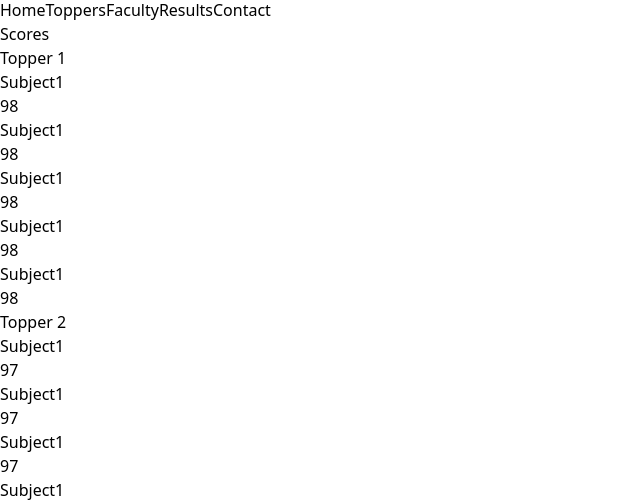
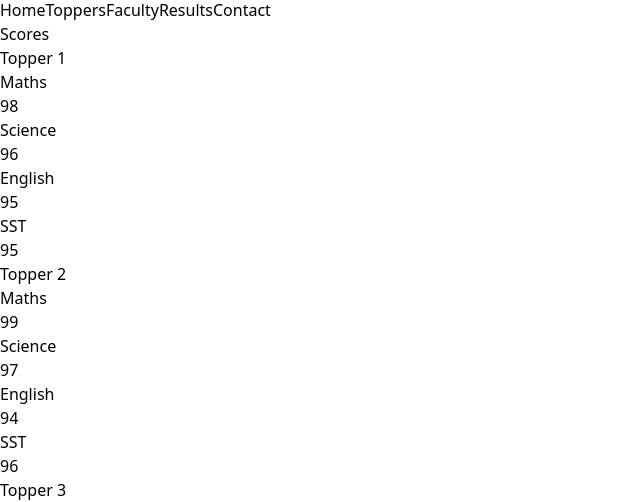
Before and after one commit to Rishabh503/result_cga, a React (Vite) app: page /result/linkClass6 in a window 1280 px wide. Shown: the part 302-804 px from the top of the page, without its empty margins (0-640 px from the left). Built offline with nearby package versions, Linux system fonts and the light colour scheme.

Commit message:
fixed ui of result page

```diff
--- a/src/components/ResultDashBoard.jsx
+++ b/src/components/ResultDashBoard.jsx
@@ -11,11 +11,11 @@ export const ResultDashBoard = ({value}) => {
        <div className='h-auto flex w-screen p-1 px-10 sm:px-32 flex-col gap-4'>
          {
            value.map((data)=>(
-             <div className=' text-[#000000] shadow-lg text-lg font-semibold  px-8 p-4 rounded-2xl bg-[#ffffff] border border-t-black  '>
+             <div className=' text-[#000000] w-auto shadow-lg text-lg font-semibold  px-8 p-4 rounded-2xl bg-[#ffffff] border border-t-black  '>
                  <p className='font-bold'>
                    {data.name}
                  </p>
-                <div className='flex justify-between'>
+                <div className='flex justify-between flex-wrap'>
                     <div className=' flex flex-col justify-between items-start'>
                       <p >
                         {data.subject1}
@@ -26,34 +26,26 @@ export const ResultDashBoard = ({value}) => {
                     </div>
                     <div className=' flex flex-col justify-between items-start'>
                       <p >
-                        {data.subject1}
+                        {data.subject2}
                       </p>
                     <p>
-                      {data.marks1}
+                      {data.marks2}
                     </p>
                     </div>
                     <div className=' flex flex-col justify-between items-start'>
                       <p >
-                        {data.subject1}
+                        {data.subject3}
                       </p>
                     <p>
-                      {data.marks1}
+                      {data.marks3}
                     </p>
                     </div>
                     <div className=' flex flex-col justify-between items-start'>
                       <p >
-                        {data.subject1}
+                        {data.subject4}
                       </p>
                     <p>
-                      {data.marks1}
-                    </p>
-                    </div>
-                    <div className=' flex flex-col justify-between items-start'>
-                      <p >
-                        {data.subject1}
-                      </p>
-                    <p>
-                      {data.marks1}
+                      {data.marks4}
                     </p>
                     </div>
                 </div>
--- a/src/data/topper.json
+++ b/src/data/topper.json
@@ -1,202 +1,242 @@
 [
     {
         "name": "Topper 1",
-        "image": "profile.jpg",
-        "subject1": "Subject1",
+        "image": "profile1.jpg",
+        "subject1": "Maths",
         "marks1": "98",
-        "subject2": "Subject2",
+        "subject2": "Science",
         "marks2": "96",
-        "subject3": "Subject3",
-        "marks3": "95"
+        "subject3": "English",
+        "marks3": "95",
+        "subject4": "SST",
+        "marks4": "95"
     },
     {
         "name": "Topper 2",
-        "image": "profile.jpg",
-        "subject1": "Subject1",
-        "marks1": "97",
-        "subject2": "Subject2",
-        "marks2": "95",
-        "subject3": "Subject3",
-        "marks3": "94"
+        "image": "profile2.jpg",
+        "subject1": "Maths",
+        "marks1": "99",
+        "subject2": "Science",
+        "marks2": "97",
+        "subject3": "English",
+        "marks3": "94",
+        "subject4": "SST",
+        "marks4": "96"
     },
     {
         "name": "Topper 3",
-        "image": "profile.jpg",
-        "subject1": "Subject1",
-        "marks1": "99",
-        "subject2": "Subject2",
-        "marks2": "97",
-        "subject3": "Subject3",
-        "marks3": "96"
+        "image": "profile3.jpg",
+        "subject1": "Maths",
+        "marks1": "97",
+        "subject2": "Science",
+        "marks2": "95",
+        "subject3": "English",
+        "marks3": "96",
+        "subject4": "SST",
+        "marks4": "94"
     },
     {
         "name": "Topper 4",
-        "image": "profile.jpg",
-        "subject1": "Subject1",
+        "image": "profile4.jpg",
+        "subject1": "Maths",
         "marks1": "96",
-        "subject2": "Subject2",
+        "subject2": "Science",
         "marks2": "94",
-        "subject3": "Subject3",
-        "marks3": "93"
+        "subject3": "English",
+        "marks3": "97",
+        "subject4": "SST",
+        "marks4": "93"
     },
     {
         "name": "Topper 5",
-        "image": "profile.jpg",
-        "subject1": "Subject1",
+        "image": "profile5.jpg",
+        "subject1": "Maths",
         "marks1": "95",
-        "subject2": "Subject2",
-        "marks2": "93",
-        "subject3": "Subject3",
-        "marks3": "92"
+        "subject2": "Science",
+        "marks2": "96",
+        "subject3": "English",
+        "marks3": "98",
+        "subject4": "SST",
+        "marks4": "92"
     },
     {
         "name": "Topper 6",
-        "image": "profile.jpg",
-        "subject1": "Subject1",
-        "marks1": "94",
-        "subject2": "Subject2",
-        "marks2": "92",
-        "subject3": "Subject3",
-        "marks3": "91"
+        "image": "profile6.jpg",
+        "subject1": "Maths",
+        "marks1": "99",
+        "subject2": "Science",
+        "marks2": "98",
+        "subject3": "English",
+        "marks3": "97",
+        "subject4": "SST",
+        "marks4": "95"
     },
     {
         "name": "Topper 7",
-        "image": "profile.jpg",
-        "subject1": "Subject1",
-        "marks1": "93",
-        "subject2": "Subject2",
-        "marks2": "91",
-        "subject3": "Subject3",
-        "marks3": "90"
+        "image": "profile7.jpg",
+        "subject1": "Maths",
+        "marks1": "94",
+        "subject2": "Science",
+        "marks2": "92",
+        "subject3": "English",
+        "marks3": "96",
+        "subject4": "SST",
+        "marks4": "91"
     },
     {
         "name": "Topper 8",
-        "image": "profile.jpg",
-        "subject1": "Subject1",
-        "marks1": "92",
-        "subject2": "Subject2",
-        "marks2": "90",
-        "subject3": "Subject3",
-        "marks3": "89"
+        "image": "profile8.jpg",
+        "subject1": "Maths",
+        "marks1": "97",
+        "subject2": "Science",
+        "marks2": "95",
+        "subject3": "English",
+        "marks3": "94",
+        "subject4": "SST",
+        "marks4": "92"
     },
     {
         "name": "Topper 9",
-        "image": "profile.jpg",
-        "subject1": "Subject1",
-        "marks1": "91",
-        "subject2": "Subject2",
-        "marks2": "89",
-        "subject3": "Subject3",
-        "marks3": "88"
+        "image": "profile9.jpg",
+        "subject1": "Maths",
+        "marks1": "96",
+        "subject2": "Science",
+        "marks2": "97",
+        "subject3": "English",
+        "marks3": "98",
+        "subject4": "SST",
+        "marks4": "93"
     },
     {
         "name": "Topper 10",
-        "image": "profile.jpg",
-        "subject1": "Subject1",
-        "marks1": "90",
-        "subject2": "Subject2",
-        "marks2": "88",
-        "subject3": "Subject3",
-        "marks3": "87"
+        "image": "profile10.jpg",
+        "subject1": "Maths",
+        "marks1": "95",
+        "subject2": "Science",
+        "marks2": "96",
+        "subject3": "English",
+        "marks3": "95",
+        "subject4": "SST",
+        "marks4": "92"
     },
     {
         "name": "Topper 11",
-        "image": "profile.jpg",
-        "subject1": "Subject1",
-        "marks1": "89",
-        "subject2": "Subject2",
-        "marks2": "87",
-        "subject3": "Subject3",
-        "marks3": "86"
+        "image": "profile11.jpg",
+        "subject1": "Maths",
+        "marks1": "98",
+        "subject2": "Science",
+        "marks2": "99",
+        "subject3": "English",
+        "marks3": "97",
+        "subject4": "SST",
+        "marks4": "94"
     },
     {
         "name": "Topper 12",
-        "image": "profile.jpg",
-        "subject1": "Subject1",
-        "marks1": "88",
-        "subject2": "Subject2",
-        "marks2": "86",
-        "subject3": "Subject3",
-        "marks3": "85"
+        "image": "profile12.jpg",
+        "subject1": "Maths",
+        "marks1": "94",
+        "subject2": "Science",
+        "marks2": "93",
+        "subject3": "English",
+        "marks3": "95",
+        "subject4": "SST",
+        "marks4": "91"
     },
     {
         "name": "Topper 13",
-        "image": "profile.jpg",
-        "subject1": "Subject1",
-        "marks1": "87",
-        "subject2": "Subject2",
-        "marks2": "85",
-        "subject3": "Subject3",
-        "marks3": "84"
+        "image": "profile13.jpg",
+        "subject1": "Maths",
+        "marks1": "99",
+        "subject2": "Science",
+        "marks2": "98",
+        "subject3": "English",
+        "marks3": "96",
+        "subject4": "SST",
+        "marks4": "95"
     },
     {
         "name": "Topper 14",
-        "image": "profile.jpg",
-        "subject1": "Subject1",
-        "marks1": "86",
-        "subject2": "Subject2",
-        "marks2": "84",
-        "subject3": "Subject3",
-        "marks3": "83"
+        "image": "profile14.jpg",
+        "subject1": "Maths",
+        "marks1": "97",
+        "subject2": "Science",
+        "marks2": "96",
+        "subject3": "English",
+        "marks3": "98",
+        "subject4": "SST",
+        "marks4": "94"
     },
     {
         "name": "Topper 15",
-        "image": "profile.jpg",
-        "subject1": "Subject1",
-        "marks1": "85",
-        "subject2": "Subject2",
-        "marks2": "83",
-        "subject3": "Subject3",
-        "marks3": "82"
+        "image": "profile15.jpg",
+        "subject1": "Maths",
+        "marks1": "96",
+        "subject2": "Science",
+        "marks2": "95",
+        "subject3": "English",
+        "marks3": "97",
+        "subject4": "SST",
+        "marks4": "93"
     },
     {
         "name": "Topper 16",
-        "image": "profile.jpg",
-        "subject1": "Subject1",
-        "marks1": "84",
-        "subject2": "Subject2",
-        "marks2": "82",
-        "subject3": "Subject3",
-        "marks3": "81"
+        "image": "profile16.jpg",
+        "subject1": "Maths",
+        "marks1": "95",
+        "subject2": "Science",
+        "marks2": "94",
+        "subject3": "English",
+        "marks3": "96",
+        "subject4": "SST",
+        "marks4": "92"
     },
     {
         "name": "Topper 17",
-        "image": "profile.jpg",
-        "subject1": "Subject1",
-        "marks1": "83",
-        "subject2": "Subject2",
-        "marks2": "81",
-        "subject3": "Subject3",
-        "marks3": "80"
+        "image": "profile17.jpg",
+        "subject1": "Maths",
+        "marks1": "98",
+        "subject2": "Science",
+        "marks2": "97",
+        "subject3": "English",
+        "marks3": "99",
+        "subject4": "SST",
+        "marks4": "95"
     },
     {
         "name": "Topper 18",
-        "image": "profile.jpg",
-        "subject1": "Subject1",
-        "marks1": "82",
-        "subject2": "Subject2",
-        "marks2": "80",
-        "subject3": "Subject3",
-        "marks3": "79"
+        "image": "profile18.jpg",
+        "subject1": "Maths",
+        "marks1": "97",
+        "subject2": "Science",
+        "marks2": "96",
+        "subject3": "English",
+        "marks3": "95",
+        "subject4": "SST",
+        "marks4": "94"
     },
     {
         "name": "Topper 19",
-        "image": "profile.jpg",
-        "subject1": "Subject1",
-        "marks1": "81",
-        "subject2": "Subject2",
-        "marks2": "79",
-        "subject3": "Subject3",
-        "marks3": "78"
+        "image": "profile19.jpg",
+        "subject1": "Maths",
+        "marks1": "96",
+        "subject2": "Science",
+        "marks2": "95",
+        "subject3": "English",
+        "marks3": "97",
+        "subject4": "SST",
+        "marks4": "93"
     },
     {
         "name": "Topper 20",
-        "image": "profile.jpg",
-        "subject1": "Subject1",
-        "marks1": "80",
-        "subject2": "Subject2",
-        "marks2": "78",
-        "subject3": "Subject3",
-        "marks3": "77"
+        "image": "profile20.jpg",
+        "subject1": "Maths",
+        "marks1": "95",
+        "subject2": "Science",
+        "marks2": "94",
+        "subject3": "English",
+        "marks3": "96",
+        "subject4": "SST",
+        "marks4": "92"
     }
 ]
--- a/src/data/topperOnFront.json
+++ b/src/data/topperOnFront.json
@@ -1,42 +1,50 @@
 [
     {
         "name": "Topper 1",
-        "image": "profile.jpg",
-        "subject1": "Subject1",
+        "image": "profile1.jpg",
+        "subject1": "Maths",
         "marks1": "98",
-        "subject2": "Subject2",
+        "subject2": "Science",
         "marks2": "96",
-        "subject3": "Subject3",
-        "marks3": "95"
+        "subject3": "English",
+        "marks3": "95",
+        "subject4": "SST",
+        "marks4": "95"
     },
     {
         "name": "Topper 2",
-        "image": "profile.jpg",
-        "subject1": "Subject1",
-        "marks1": "97",
-        "subject2": "Subject2",
-        "marks2": "95",
-        "subject3": "Subject3",
-        "marks3": "94"
+        "image": "profile2.jpg",
+        "subject1": "Maths",
+        "marks1": "99",
+        "subject2": "Science",
+        "marks2": "97",
+        "subject3": "English",
+        "marks3": "94",
+        "subject4": "SST",
+        "marks4": "96"
     },
     {
         "name": "Topper 3",
-        "image": "profile.jpg",
-        "subject1": "Subject1",
-        "marks1": "99",
-        "subject2": "Subject2",
-        "marks2": "97",
-        "subject3": "Subject3",
-        "marks3": "96"
+        "image": "profile3.jpg",
+        "subject1": "Maths",
+        "marks1": "97",
+        "subject2": "Science",
+        "marks2": "95",
+        "subject3": "English",
+        "marks3": "96",
+        "subject4": "SST",
+        "marks4": "94"
     },
     {
         "name": "Topper 4",
-        "image": "profile.jpg",
-        "subject1": "Subject1",
+        "image": "profile4.jpg",
+        "subject1": "Maths",
         "marks1": "96",
-        "subject2": "Subject2",
+        "subject2": "Science",
         "marks2": "94",
-        "subject3": "Subject3",
-        "marks3": "93"
+        "subject3": "English",
+        "marks3": "97",
+        "subject4": "SST",
+        "marks4": "93"
     }
 ]
```
Also changed, not shown: public/ravi.jpg (added).
